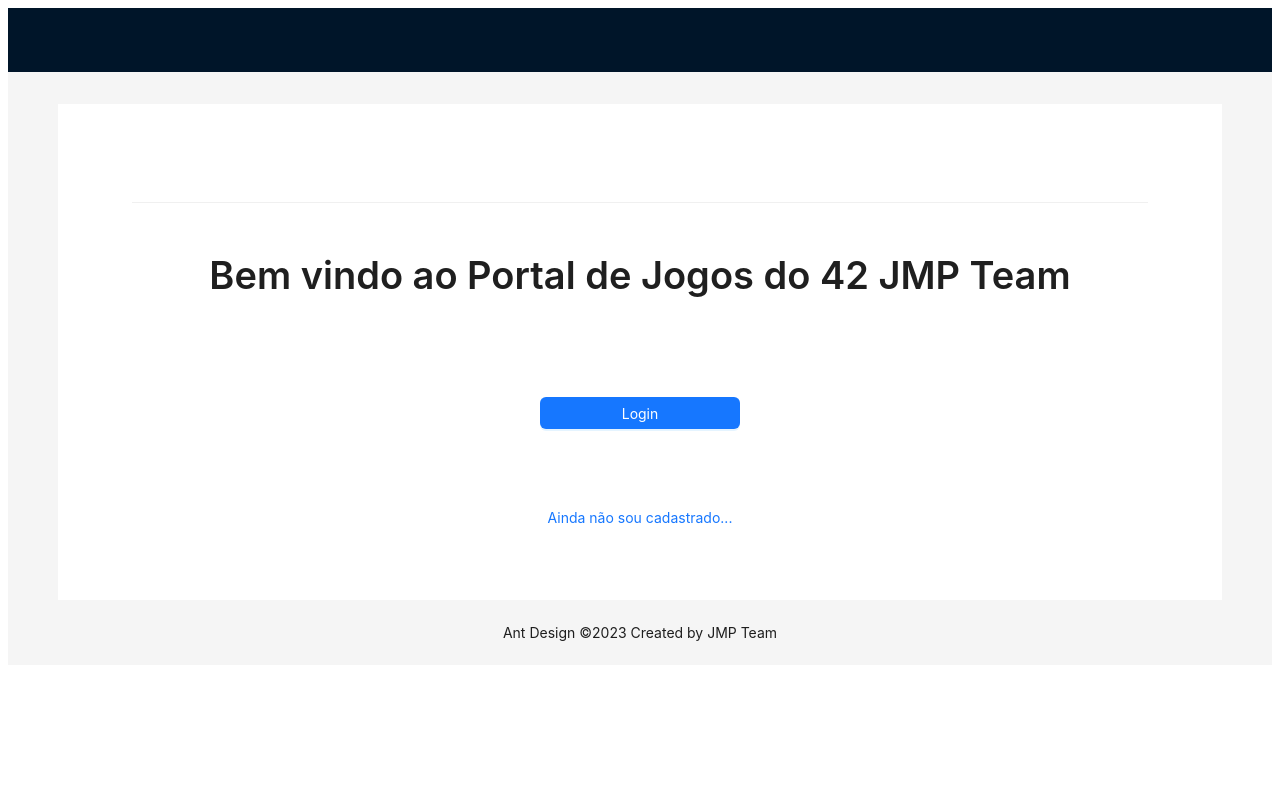
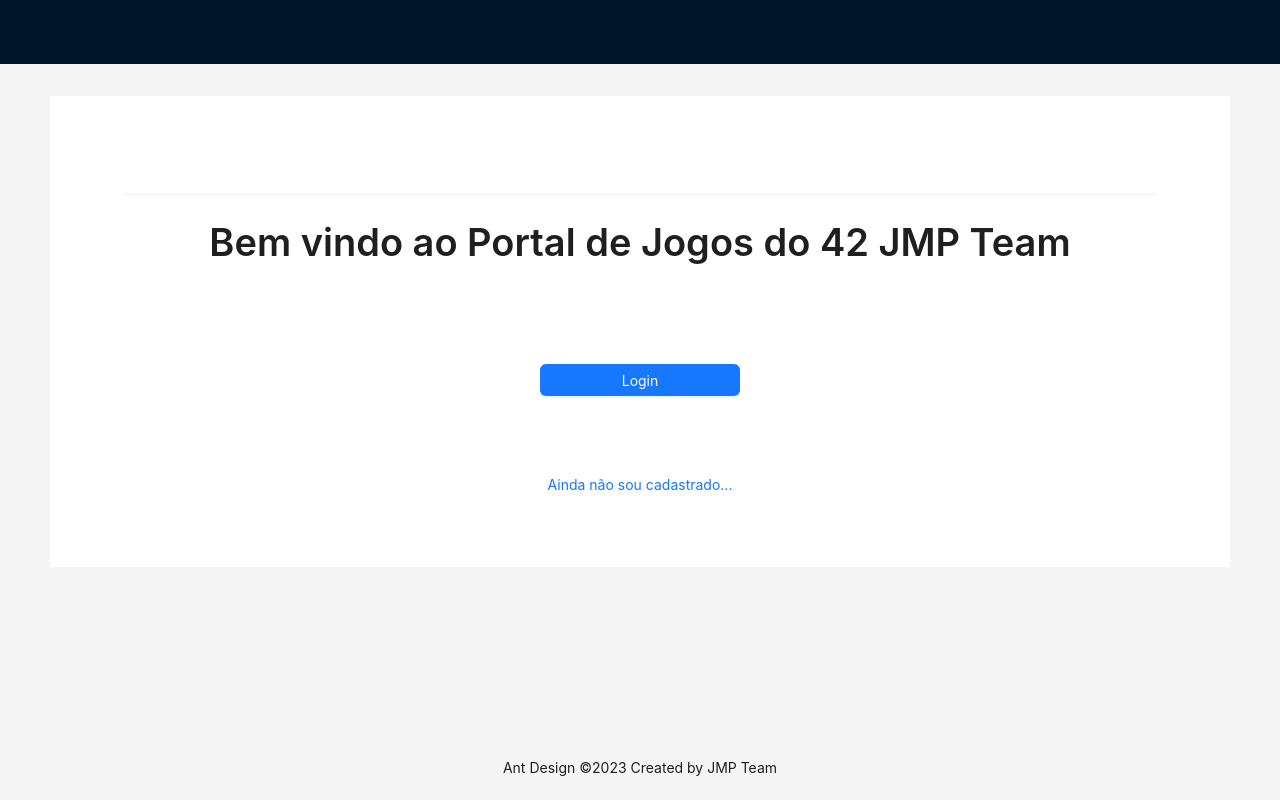
Before and after one commit to Mitsu325/ft_transcendence, a React (Create React App) app in the folder frontend/: page / in a window 1280 px wide. Built offline with nearby package versions, Linux system fonts and the light colour scheme.

Commit message:
feat: create global styles

```diff
--- a/frontend/src/index.tsx
+++ b/frontend/src/index.tsx
@@ -1,14 +1,14 @@
 import React from 'react';
 import ReactDOM from 'react-dom/client';
 import App from './routes/AppRouter';
-import { ConfigProvider } from 'antd';
+import './style.css';
 
 const root = ReactDOM.createRoot(
-  document.getElementById('root') as HTMLElement
+  document.getElementById('root') as HTMLElement,
 );
 
 root.render(
   <React.StrictMode>
     <App />
-  </React.StrictMode>
+  </React.StrictMode>,
 );
--- a/frontend/src/style.css
+++ b/frontend/src/style.css
@@ -1,3 +1,19 @@
+* {
+    padding: 0;
+    margin: 0;
+    border: 0;
+    box-sizing: border-box;
+}
+
+body {
+    width: 100%;
+    height: 100vh;
+}
+
+body > #root > div {
+    height: 100vh;
+}
+
 h1 {
     color: blue;
 }
```
